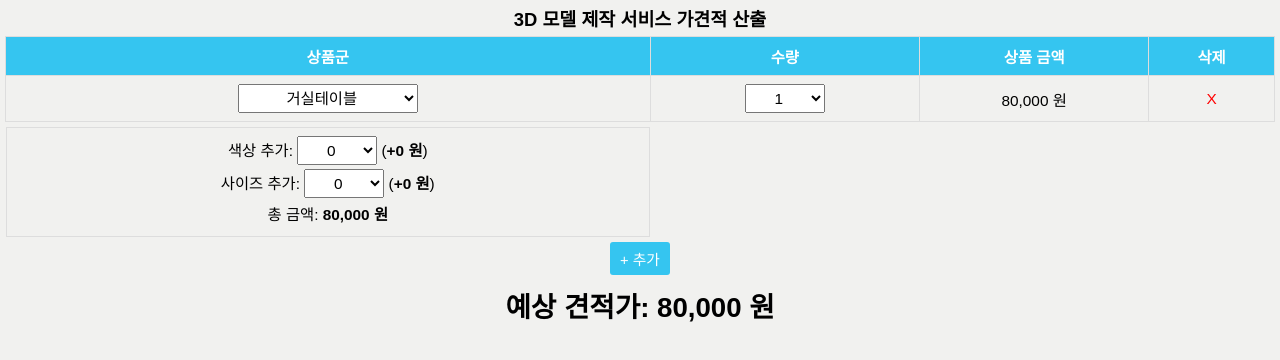
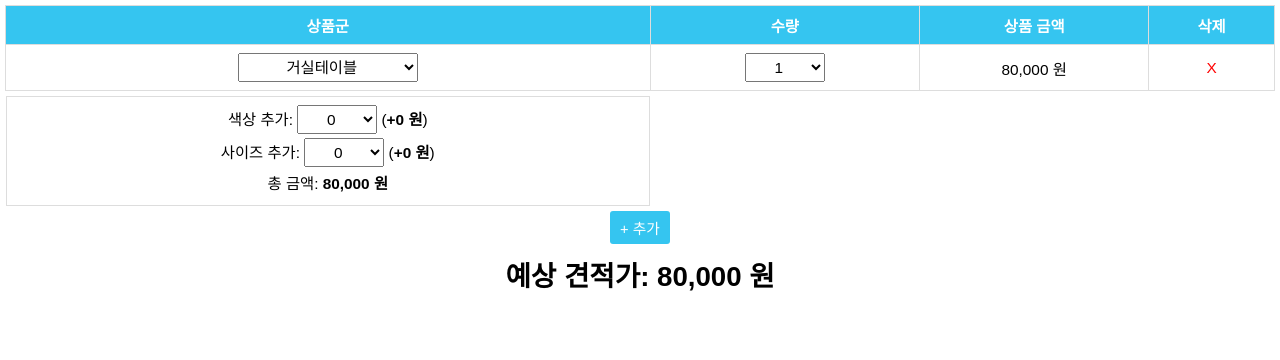
Before and after one commit to CLFXR/calc, a plain HTML site: page calc.html in a window 1280 px wide. Drawn offline with Linux system fonts and the light colour scheme.

Commit message:
Update calc.html

```diff
--- a/calc.html
+++ b/calc.html
@@ -10,7 +10,7 @@
             font-family: Arial, sans-serif;
             margin: 5px;
             padding: 0;
-            background-color: #F1F1EF;
+            /* background-color: #F1F1EF; */
             font-size: 0.96em; /* 기존 0.8em에서 약 1.2배 증가 */
         }
 
@@ -123,9 +123,6 @@
 </head>
 
 <body>
-
-    <h1>3D 모델 제작 서비스 가견적 산출</h1>
-
     <table id="productTable">
         <thead>
             <tr>
```
